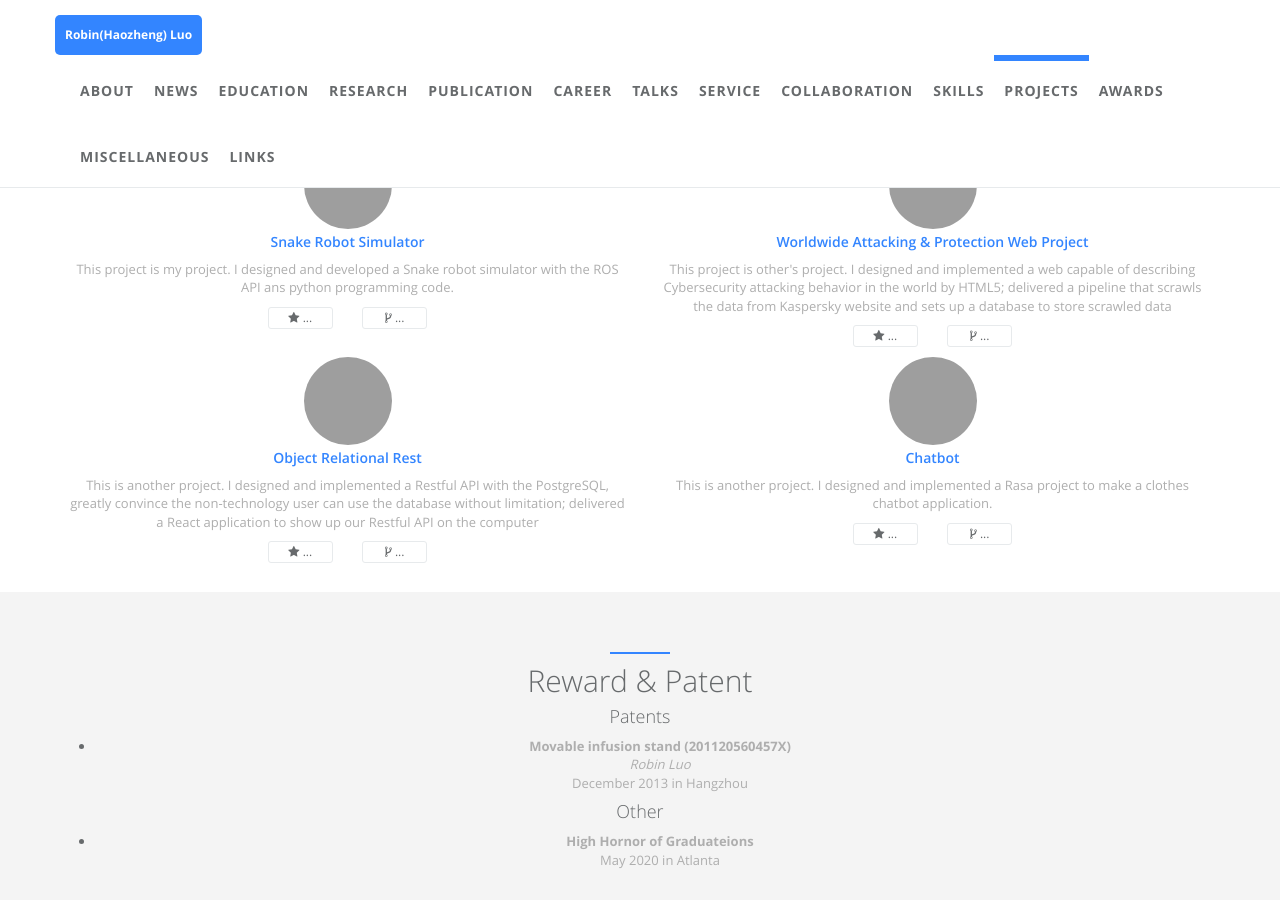
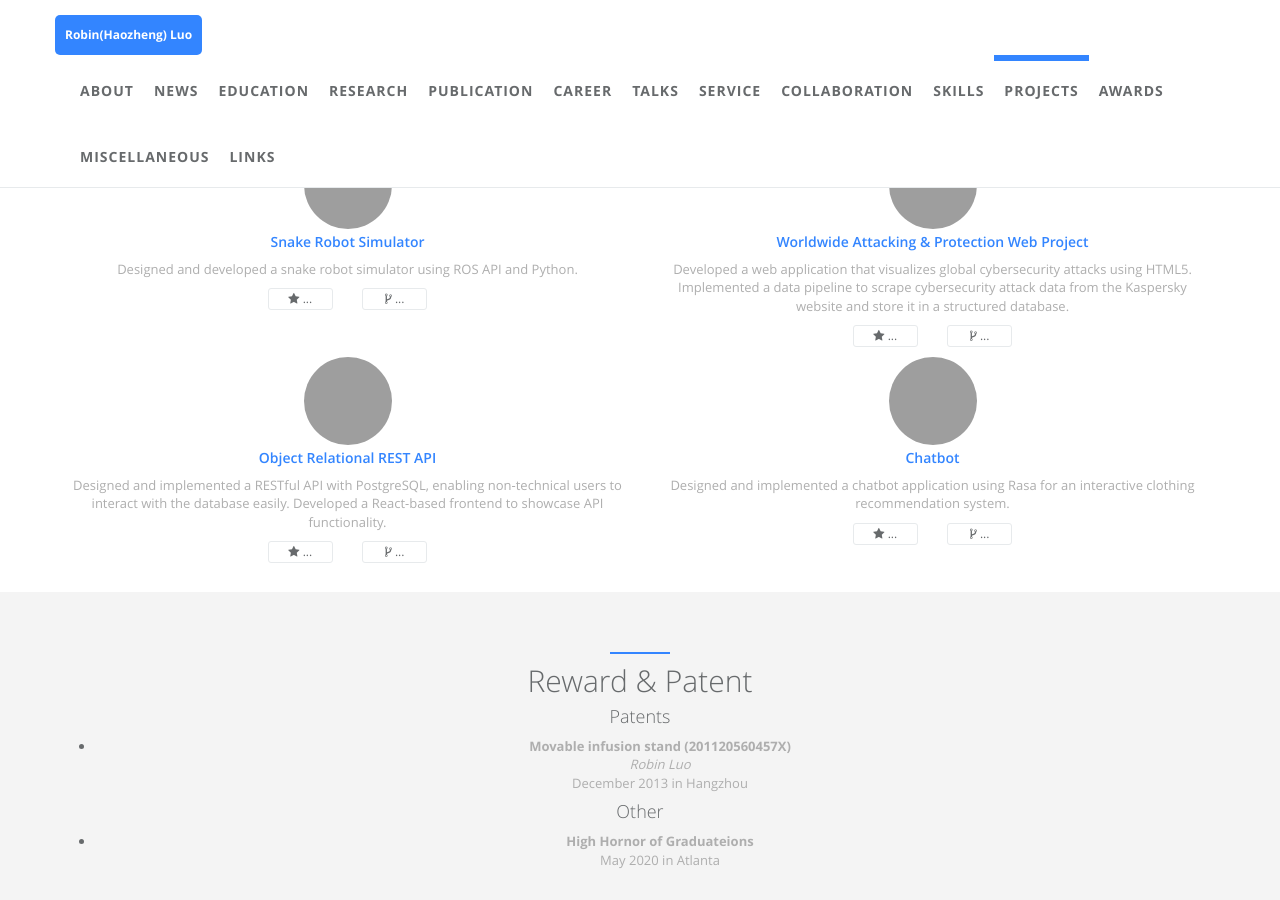
Before and after one commit to robinzixuan/robin.github.io, a Jekyll site: the page built from index.html, in a window 1280 px wide and 900 px high, scrolled down 12204 px, cut to the strip 0-900 px from the top of the window. Built offline with Jekyll 4.4.1, drawn with Linux system fonts in a browser that asks for light colours; grey boxes are pictures that could not be loaded.

Commit message:
Update projects.yml

```diff
--- a/_data/index/projects.yml
+++ b/_data/index/projects.yml
@@ -1,31 +1,31 @@
-# projects section data
-# If you don't have language feature(language.yml is empty), ignore "i18n" items
-# Suggest projects' img be located at '/static/assets/img/landing', and edit following img items.
+# Projects Section Data
+# If you don't have language features (language.yml is empty), ignore "i18n" items.
+# Suggested project images should be located at '/static/assets/img/landing'. Update the "img" items accordingly.
+
 - name: Snake Robot Simulator
   i18n: Snake Robot Simulator
   gh_user: robinzixuan
   repo: 3-linked-snake-robot-simulation
   img: /static/assets/img/landing/snake.jpeg
-  desc: This project is my project. I designed and developed a Snake robot simulator with the ROS API ans python programming code.
+  desc: Designed and developed a snake robot simulator using ROS API and Python.
 
 - name: Worldwide Attacking & Protection Web Project
   i18n: Worldwide Attacking & Protection Web Project
   gh_user: robinzixuan
   repo: attackmap
   img: /static/assets/img/landing/attack.png
-  desc: This project is other's project. I designed and implemented a web capable of describing Cybersecurity attacking behavior in the world by HTML5; delivered a pipeline that scrawls the data from Kaspersky website and sets up a database to store scrawled data
+  desc: Developed a web application that visualizes global cybersecurity attacks using HTML5. Implemented a data pipeline to scrape cybersecurity attack data from the Kaspersky website and store it in a structured database.
 
-- name: Object Relational Rest
+- name: Object Relational REST API
   i18n: Object Relational Rest
   gh_user: robinzixuan
   repo: object-relational-rest
   img: /static/assets/img/landing/postgresql.png
-  desc: This is another project. I designed and implemented a Restful API with the PostgreSQL, greatly convince the non-technology user can use the database without limitation; delivered a React application to show up our Restful API on the computer
-
+  desc: Designed and implemented a RESTful API with PostgreSQL, enabling non-technical users to interact with the database easily. Developed a React-based frontend to showcase API functionality.
 
 - name: Chatbot
-  i18n: chatbot
+  i18n: Chatbot
   gh_user: robinzixuan
   repo: rasa-baseline
   img: /static/assets/img/landing/rasa.png
-  desc: This is another project. I designed and implemented a Rasa project to make a clothes chatbot application.
+  desc: Designed and implemented a chatbot application using Rasa for an interactive clothing recommendation system.
```
